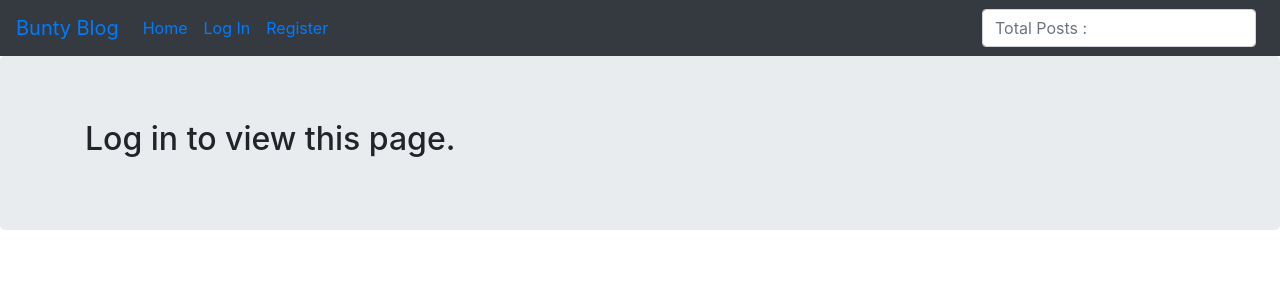
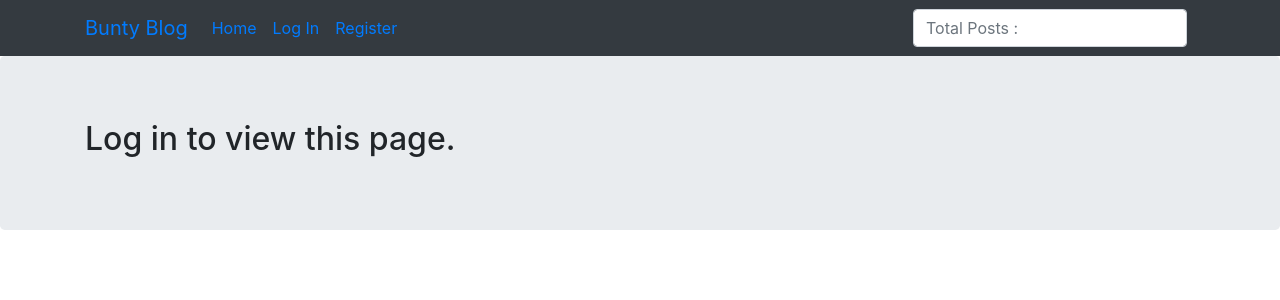
Before and after one commit to itsashusing/bunty_blog, a Django app: page /details/13/ in a window 1280 px wide. Shown: the top 300 px of the page. Run offline with Django 4.2, Linux system fonts and the light colour scheme; data comes from the database, SQL or seed files in the repository; some libraries are stand-ins or nearby versions.

Commit message:
change base.html

```diff
--- a/blog_project/templates/blogapp/base.html
+++ b/blog_project/templates/blogapp/base.html
@@ -12,12 +12,19 @@
     <title>Bunty Blog</title>
     {% endif %}
 
+    <style>
+        .navbar-toggler-white {
+            background-color: #fff;
+        }
+    </style>
+
 </head>
 
 <body>
-    <nav class="navbar navbar-expand-lg avbar-dark bg-dark ">
+    <nav class="navbar navbar-expand-sm avbar-dark bg-dark">
+        <div class="container">
             <a class="navbar-brand" href="/">Bunty Blog</a>
-        <button class="navbar-toggler" type="button" data-toggle="collapse" data-target="#navbarSupportedContent"
+            <button class="navbar-toggler navbar-toggler-white" type="button" data-toggle="collapse" data-target="#navbarSupportedContent"
                 aria-controls="navbarSupportedContent" aria-expanded="false" aria-label="Toggle navigation">
                 <span class="navbar-toggler-icon"></span>
             </button>
@@ -27,7 +34,6 @@
                     <li class="nav-item active">
                         <a class="nav-link" href="/">Home <span class="sr-only">(current)</span></a>
                     </li>
-
                     {% if user.is_authenticated %}
                     <li class="nav-item">
                         <a class="nav-link" href="/mypost/{{user.id}}">My Posts</a>
```
Lines whose indentation alone changed are shown as unchanged.
